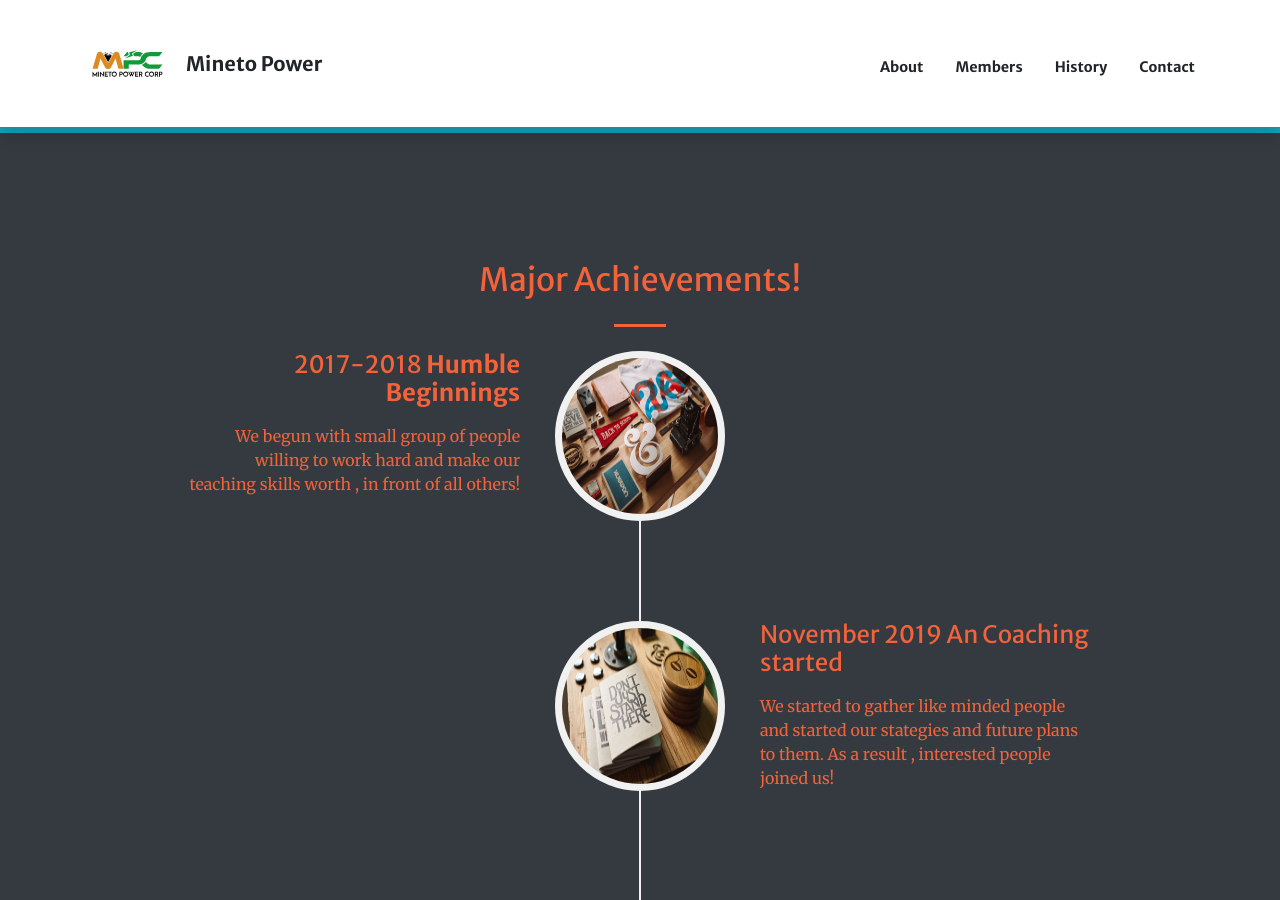
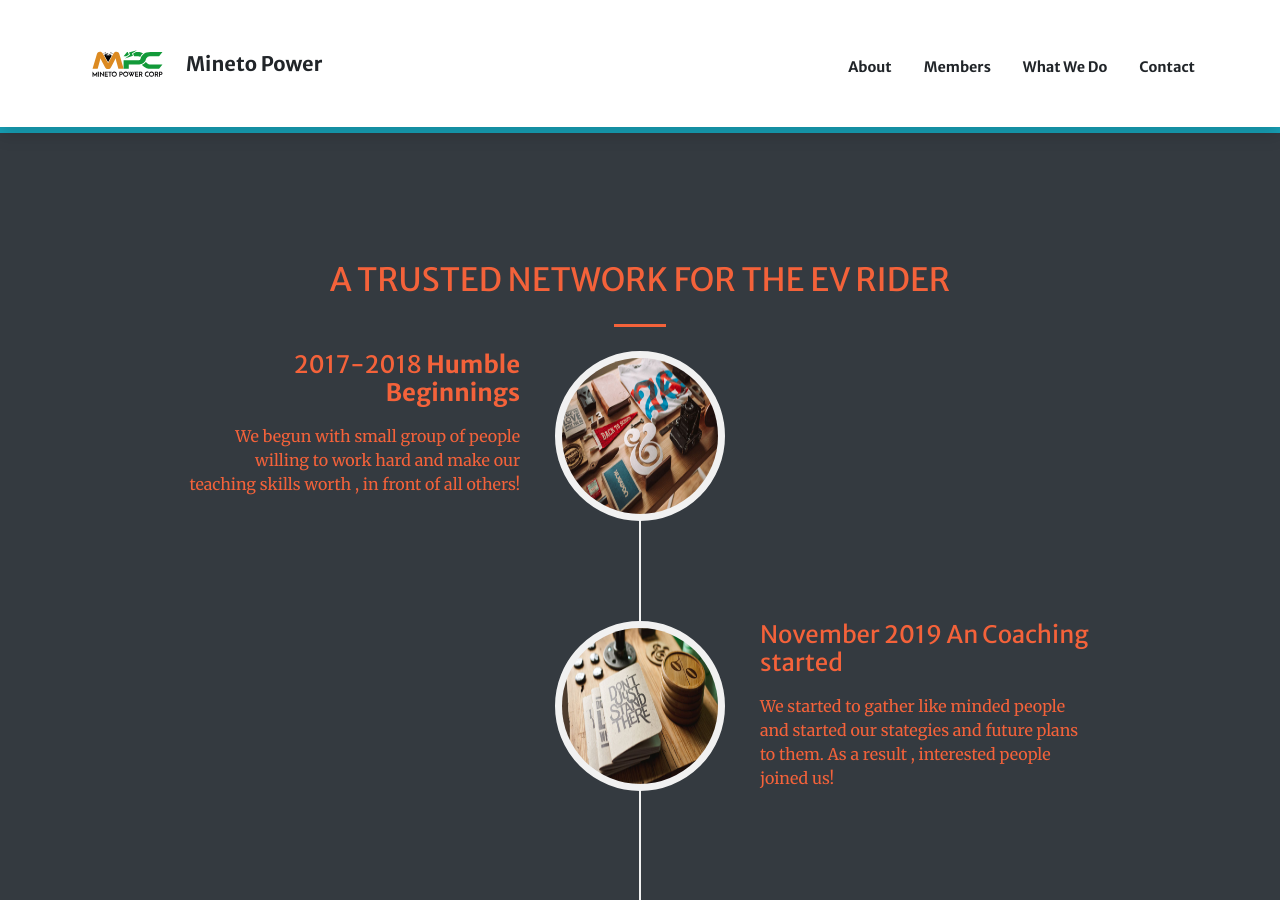
Before and after one commit to MineToPower/minetopower.github.io, a Jekyll site: the page built from index.md, in a window 1280 px wide and 900 px high, scrolled down 2384 px. Built offline with Jekyll 4.4.1, drawn with Linux system fonts in a browser that asks for light colours.

Commit message:
incorporating feedback

```diff
--- a/_data/menus.yml
+++ b/_data/menus.yml
@@ -9,8 +9,8 @@ header:
 #  url: /#services
 - title: Members
   url: /#members
-- title: History
-  url: /#timeline
+- title: What We Do
+  url: /#whatwedo
 - title: Contact
   url: /#contact
 #- title: Links
--- a/index.md
+++ b/index.md
@@ -118,7 +118,7 @@ sections:
 
   - type: timeline.html
     section_id: timeline
-    title: Major Achievements!
+    title: A TRUSTED NETWORK FOR THE EV RIDER
     background_style: bg-dark text-primary
     last_image: assets/img/timeline-end.png
     actions:
```
